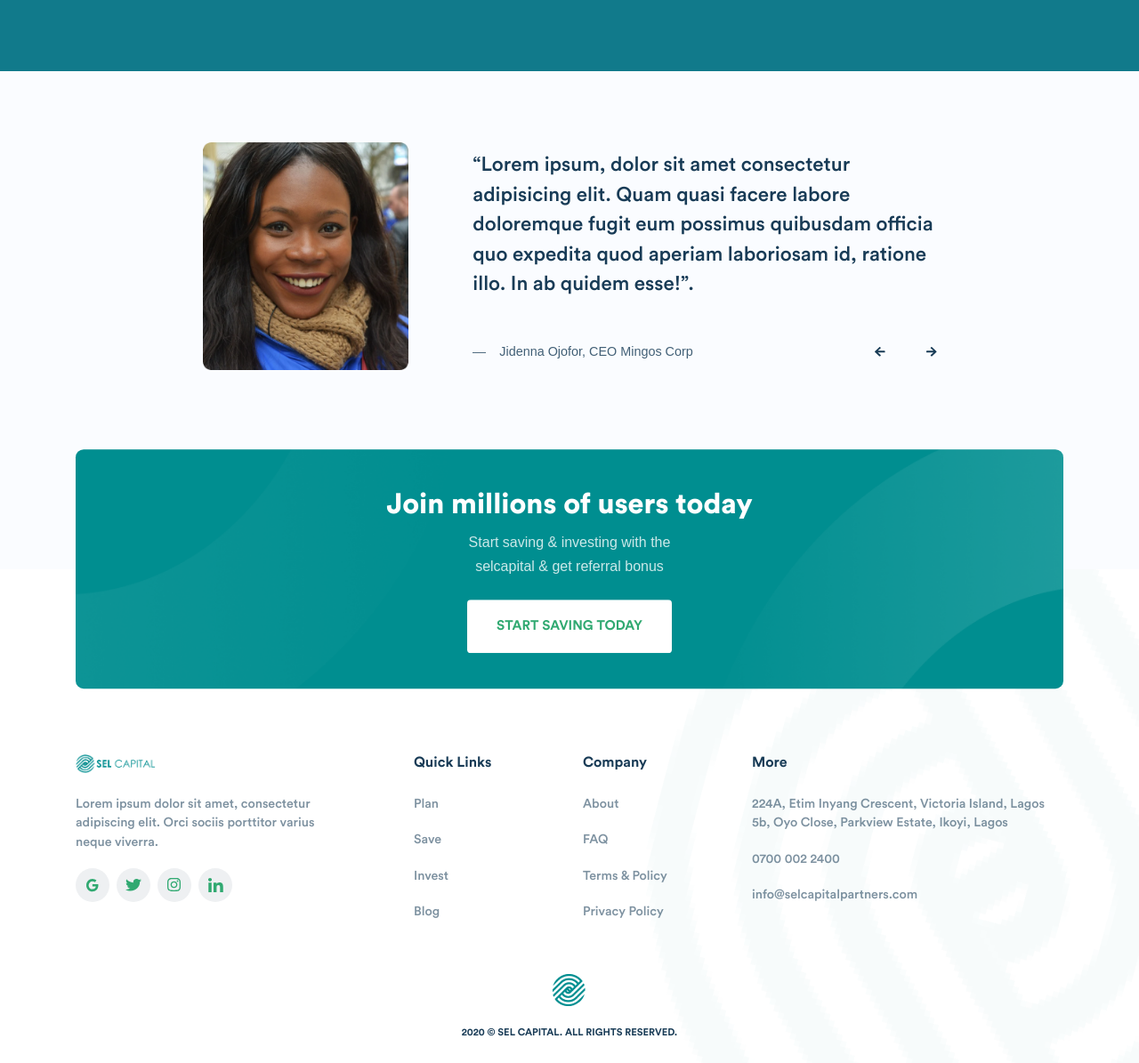
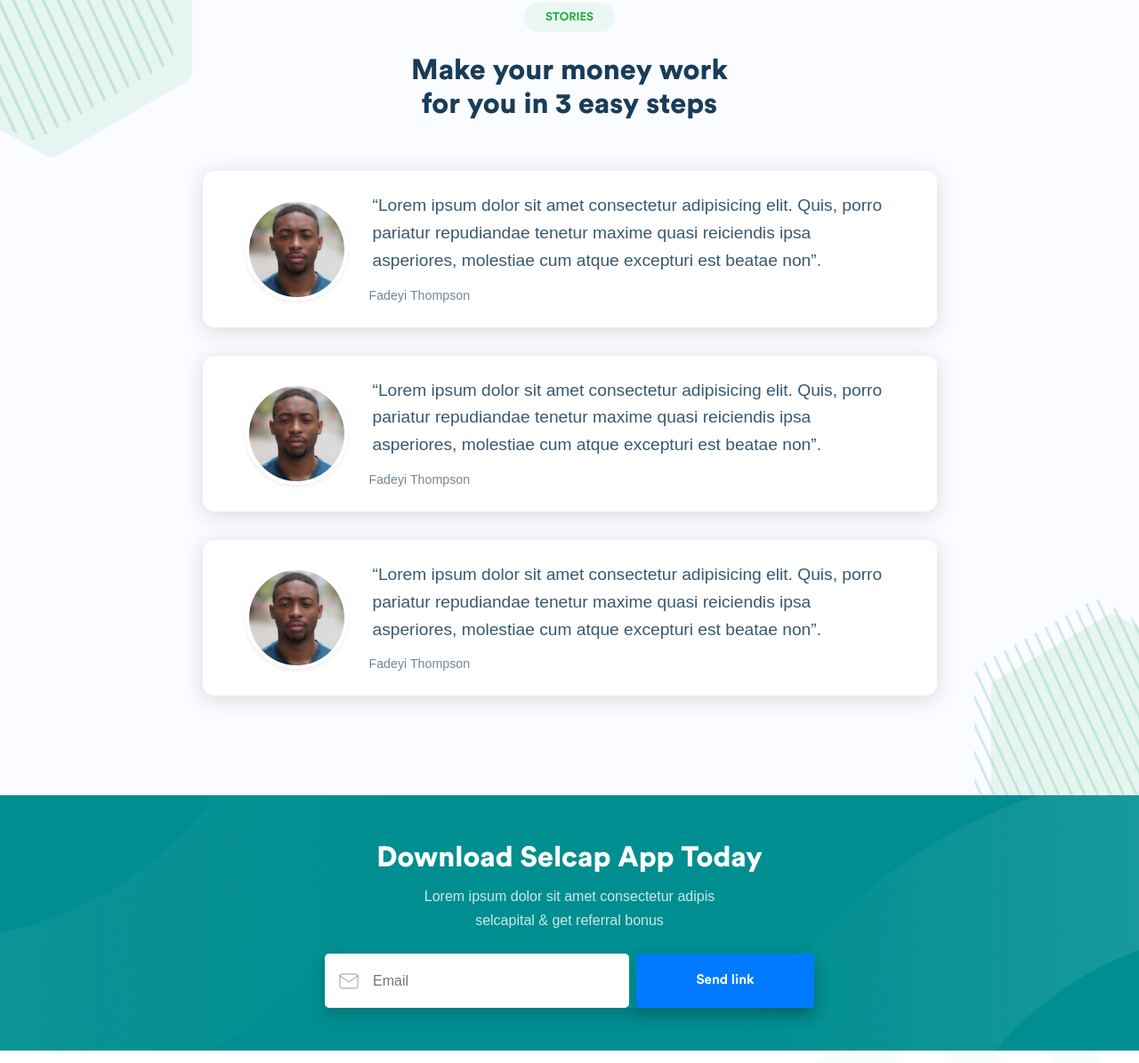
Before and after one commit to stephendoyin/selcap, a website built with webpack: page app/index.html in a window 1280 px wide. Shown: the part 3788-4983 px from the top of the page at 89% size. Built offline with nearby package versions, Linux system fonts and the light colour scheme; files whose address does not match are found by name.

Commit message:
redesign testimonials

```diff
--- a/app/assets/styles/modules/_faq.css
+++ b/app/assets/styles/modules/_faq.css
@@ -74,7 +74,7 @@
     overflow: hidden;
     transition: height 0.3s linear;
     margin-bottom: 1rem;
-    background: #274761;
+    background: #1022302e;
     box-shadow: 0px 20px 40px rgba(3, 0, 77, 0.04);
     border-radius: 8px;
     width: 100%;
--- a/app/assets/styles/modules/_footer.css
+++ b/app/assets/styles/modules/_footer.css
@@ -3,7 +3,7 @@
   background-position: right top;
   background-repeat: no-repeat;
   padding-bottom: 2rem;
-  /* background-size: contain; */
+  padding-top: 5rem;
   &__list {
     &-wrapper {
       list-style: none;
@@ -11,7 +11,7 @@
         font-weight: 450;
         font-size: 0.89rem;
         color: rgba(24, 59, 86, 0.56);
-        padding-bottom: 1.2rem;
+        padding-bottom: 1.4rem;
       }
       a {
         color: rgba(24, 59, 86, 0.56);
@@ -21,9 +21,9 @@
       }
     }
     &__header {
-      height: 30px;
+      height: 40px;
       position: relative;
-      margin-bottom: 1.1rem;
+      margin-bottom: 1.3rem;
       color: #183b56 !important;
       font-size: 1rem !important;
       font-weight: 700 !important;
@@ -46,6 +46,6 @@
   }
 
   &__box {
-    margin-top: -4rem;
+    /* margin-top: -4rem; */
   }
 }
--- /dev/null
+++ b/app/assets/styles/modules/_input.css
@@ -0,0 +1,24 @@
+.c-input {
+  border: none;
+  padding-left: 0.5rem;
+
+  &:focus {
+    outline: none;
+  }
+
+  &__container {
+    background: #fff;
+    display: flex;
+    justify-content: flex-start;
+    align-items: center;
+    border-radius: 5px;
+    overflow: hidden;
+    height: 61px;
+    width: 342px;
+    position: relative;
+    &--focused {
+      filter: drop-shadow(0px 4px 4px rgba(50, 50, 71, 0.08)),
+        drop-shadow(0px 4px 8px rgba(50, 50, 71, 0.06));
+    }
+  }
+}
--- a/app/assets/styles/modules/_strip.css
+++ b/app/assets/styles/modules/_strip.css
@@ -1,9 +1,4 @@
 .strip {
-  background: url(../../assets/images/strip.png);
-  background-size: cover;
-  background-position: center;
-  border-radius: 9px;
-  padding: 2.5rem 1rem;
   &__shield-img {
     max-width: 150px;
   }
@@ -18,7 +13,9 @@
   .btn {
     color: #30a971;
   }
-  &__container {
-    transform: translateY(-50%);
+  &__section {
+    background: url(../../assets/images/base.jpg);
+    background-size: cover;
+    background-position: center;
   }
 }
--- a/app/assets/styles/modules/_testimonial.css
+++ b/app/assets/styles/modules/_testimonial.css
@@ -1,48 +1,37 @@
 .testimonial {
-  &__text {
-    width: 100%;
-    small {
-      font-size: 0.9rem;
-      color: rgba(24, 59, 86, 0.81);
+  &__box {
+    border-radius: 13px;
+    margin-bottom: 2rem;
+    box-shadow: 0px 4px 22px 3px rgba(0, 0, 0, 0.11);
+  }
+  &__avatar {
+    width: 115px;
+    height: 115px;
+    min-width: 115px;
+    border-radius: 50%;
+    border: 4px solid #fff;
+    font-weight: 500;
+    overflow: hidden;
+    img {
+      width: 100%;
     }
   }
-  &__label::before {
-    content: "";
-    height: 1px;
-    width: 15px;
-    margin-right: 15px;
-    background: rgba(24, 59, 86, 0.74);
-    display: inline-block;
-    vertical-align: middle;
+  &__text {
+    font-size: 1.2rem;
+    margin-bottom: 0.7rem;
+    color: rgba(25, 60, 87, 0.86);
+    line-height: 1.6;
   }
-  &__img {
-    width: 100%;
-    border-radius: 15px;
-    img {
-      max-width: 100%;
+  &__label {
+    color: #738899;
+    font-size: 0.89rem;
+  }
+  &__bg {
+    bottom: 0;
+    right: 0;
+    &-two {
+      left: 0;
+      top: 0;
     }
   }
-  &__inner-text {
-    font-size: 1.4rem;
-    font-weight: 500;
-    color: #183b56;
-  }
-  &__control {
-    width: 70px;
-    img {
-      cursor: pointer;
-    }
-  }
-  &__section {
-    padding-bottom: 9rem;
-  }
 }
-
-@media (min-width: 767px) {
-  .testimonial__img {
-    width: 30%;
-  }
-  .testimonial__text {
-    width: 69%;
-  }
-}
--- a/app/assets/styles/styles.css
+++ b/app/assets/styles/styles.css
@@ -12,4 +12,5 @@
 @import "./modules/_faq.css";
 @import "./modules/_testimonial.css";
 @import "./modules/_strip.css";
+@import "./modules/_input.css";
 @import "./modules/_footer.css";
--- a/app/index.html
+++ b/app/index.html
@@ -288,7 +288,7 @@
                 <span class="feat__icon">
                   <img src="assets/images/svg/sync.svg" alt="" />
                 </span>
-                <h5>Automated Savings</h5>
+                <h6>Automated Savings</h6>
                 <p>
                   Lorem ipsum dolor sit amet, consectetur adipiscing elit. Amet.
                 </p>
@@ -299,7 +299,7 @@
                 <span class="feat__icon">
                   <img src="assets/images/svg/custom.svg" alt="" />
                 </span>
-                <h5>Customizable Savings Goals</h5>
+                <h6>Customizable Savings Goals</h6>
                 <p>
                   Lorem ipsum dolor sit amet, consectetur adipiscing elit. Amet.
                 </p>
@@ -310,7 +310,7 @@
                 <span class="feat__icon">
                   <img src="assets/images/svg/bills.svg" alt="" />
                 </span>
-                <h5>Overdraft Protection</h5>
+                <h6>Overdraft Protection</h6>
                 <p>
                   Lorem ipsum dolor sit amet, consectetur adipiscing elit. Amet.
                 </p>
@@ -321,7 +321,7 @@
                 <span class="feat__icon">
                   <img src="assets/images/svg/percentage.svg" alt="" />
                 </span>
-                <h5>High Interest Rate</h5>
+                <h6>High Interest Rate</h6>
                 <p>
                   Lorem ipsum dolor sit amet, consectetur adipiscing elit. Amet.
                 </p>
@@ -348,7 +348,7 @@
             </div>
           </div>
         </div>
-        <div class="row">
+        <!-- <div class="row">
           <div class="col-12">
             <div
               class="d-flex partner__container flex-wrap align-items-center justify-content-around"
@@ -391,14 +391,14 @@
               </div>
             </div>
           </div>
-        </div>
+        </div> -->
       </div>
     </section>
 
     <section class="faq__section" id="faq">
       <div class="container section">
         <div class="row">
-          <div class="col-12 mb-5">
+          <div class="col-md-12 mb-5">
             <div class="text-center">
               <h2 class="text-center c-bold text-white">
                 The Most Asked Questions
@@ -549,51 +549,118 @@
       </div>
     </section>
 
-    <section class="testimonial__section">
+    <section class="testimonial__section position-relative">
+      <img
+        src="assets/images/shape.png"
+        class="position-absolute testimonial__bg"
+        alt=""
+      />
+      <img
+        src="assets/images/Shape-2.png"
+        class="position-absolute testimonial__bg-two"
+        alt=""
+      />
       <div class="container section">
         <div class="row">
+          <div class="col-12">
+            <div class="text-center mx-auto">
+              <div
+                class="c-title text-success d-inline-block text-uppercase mb-4"
+              >
+                STORIES
+              </div>
+              <h2 class="c-title__bigger pb-5 text-center">
+                Make your money work <br class="d-none d-sm-block" />
+                for you in 3 easy steps
+              </h2>
+            </div>
+          </div>
+        </div>
+        <div class="row">
           <div class="col-md-9 mx-auto">
-            <div class="testimonial__wrapper">
+            <div
+              class="testimonial__box py-4 px-5 bg-white d-flex flex-column flex-md-row align-items-center"
+            >
+              <div class="testimonial__avatar shadow-sm mr-4">
+                <img src="assets/images/avatar.jpg" alt="" />
+              </div>
               <div
-                class="d-flex flex-wrap align-items-center justify-content-between"
+                class="testimonial__content text-center text-md-left mt-3 mt-md-0"
               >
-                <div class="testimonial__img position-relative pr-sm-3">
-                  <img src="assets/images/testpic.png" alt="" />
+                <p class="testimonial__text c-normal px-1">
+                  &OpenCurlyDoubleQuote;Lorem ipsum dolor sit amet consectetur
+                  adipisicing elit. Quis, porro pariatur repudiandae tenetur
+                  maxime quasi reiciendis ipsa asperiores, molestiae cum atque
+                  excepturi est beatae non&CloseCurlyDoubleQuote;.
+                </p>
+
+                <small class="testimonial__label"> Fadeyi Thompson </small>
+              </div>
+            </div>
+            <div
+              class="testimonial__box py-4 px-5 bg-white d-flex flex-column flex-md-row align-items-center"
+            >
+              <div class="testimonial__avatar shadow-sm mr-4">
+                <img src="assets/images/avatar.jpg" alt="" />
+              </div>
+              <div class="testimonial__content">
+                <p class="testimonial__text c-normal px-1">
+                  &OpenCurlyDoubleQuote;Lorem ipsum dolor sit amet consectetur
+                  adipisicing elit. Quis, porro pariatur repudiandae tenetur
+                  maxime quasi reiciendis ipsa asperiores, molestiae cum atque
+                  excepturi est beatae non&CloseCurlyDoubleQuote;.
+                </p>
+
+                <small class="testimonial__label"> Fadeyi Thompson </small>
+              </div>
+            </div>
+            <div
+              class="testimonial__box py-4 px-5 bg-white d-flex flex-column flex-md-row align-items-center"
+            >
+              <div class="testimonial__avatar shadow-sm mr-4">
+                <img src="assets/images/avatar.jpg" alt="" />
+              </div>
+              <div class="testimonial__content">
+                <p class="testimonial__text c-normal px-1">
+                  &OpenCurlyDoubleQuote;Lorem ipsum dolor sit amet consectetur
+                  adipisicing elit. Quis, porro pariatur repudiandae tenetur
+                  maxime quasi reiciendis ipsa asperiores, molestiae cum atque
+                  excepturi est beatae non&CloseCurlyDoubleQuote;.
+                </p>
+
+                <small class="testimonial__label"> Fadeyi Thompson </small>
+              </div>
+            </div>
+          </div>
+        </div>
+      </div>
+    </section>
+
+    <section class="strip__section">
+      <div class="container-fluid py-5">
+        <div class="row">
+          <div class="col-sm-12 mx-auto">
+            <div class="strip text-center">
+              <h1 class="c-bolder text-white strip__title">
+                Download Selcap App Today
+              </h1>
+              <p class="text-white">
+                Lorem ipsum dolor sit amet consectetur adipis
+                <br class="d-none d-sm-inline-block" />
+                selcapital & get referral bonus
+              </p>
+              <div
+                class="text-center shadow mx-auto d-inline-flex flex-column flex-md-row mt-2"
+              >
+                <div class="c-input__container px-2">
+                  <img src="assets/images/svg/mail.svg" class="mx-2" alt="" />
+                  <input type="text" class="c-input" placeholder="Email" />
                 </div>
-                <div class="testimonial__text">
-                  <span
-                    class="testimonial__inner-text pl-md-5 pt-4 pt-md-0 d-block"
-                  >
-                    &OpenCurlyDoubleQuote;Lorem ipsum, dolor sit amet
-                    consectetur adipisicing elit. Quam quasi facere labore
-                    doloremque fugit eum possimus quibusdam officia quo expedita
-                    quod aperiam laboriosam id, ratione illo. In ab quidem
-                    esse!&CloseCurlyDoubleQuote;.
-                  </span>
-
-                  <small
-                    class="pl-sm-5 pt-5 d-flex align-items-center justify-content-between"
-                  >
-                    <span class="testimonial__label"
-                      >Jidenna Ojofor, CEO Mingos Corp</span
-                    >
-
-                    <span
-                      class="testimonial__control d-flex align-items-center justify-content-between"
-                    >
-                      <img
-                        width="12"
-                        src="assets/images/svg/back-arrow.svg"
-                        alt=""
-                      />
-                      <img
-                        width="12"
-                        src="assets/images/svg/foward-arrow.svg"
-                        alt=""
-                      />
-                    </span>
-                  </small>
-                </div>
+                <button
+                  class="btn btn-primary btn-custom text-white ml-md-2 shadow mt-3 mt-md-0"
+                >
+                  Send link
+                </button>
               </div>
             </div>
           </div>
@@ -602,27 +669,6 @@
     </section>
 
     <footer class="footer bg-white">
-      <div class="container strip__container">
-        <div class="row">
-          <div class="col-sm-12 mx-auto">
-            <div class="strip text-center">
-              <h1 class="c-bolder text-white strip__title">
-                Join millions of users today
-              </h1>
-              <p class="text-white">
-                Start saving & investing with the
-                <br class="d-none d-sm-inline-block" />
-                selcapital & get referral bonus
-              </p>
-              <div class="text-center mt-4">
-                <button class="btn bg-white btn-custom text-uppercase">
-                  Start saving today
-                </button>
-              </div>
-            </div>
-          </div>
-        </div>
-      </div>
       <div class="container">
         <div class="row footer__box justify-content-between">
           <div
```
Also changed, not shown: docs/about.html (+1 -1 lines), docs/index.html (+114 -68 lines), app/assets/images/Shape-2.png (added), app/assets/images/avatar.jpg (added), app/assets/images/shape.png (added), app/assets/images/svg/mail.svg (added), app/temp/styles/styles.css, docs/assets/images/Shape-2.png (added), docs/assets/images/avatar.jpg (added), docs/assets/images/shape.png (added), docs/assets/images/svg/mail.svg (added), 2 other files.
